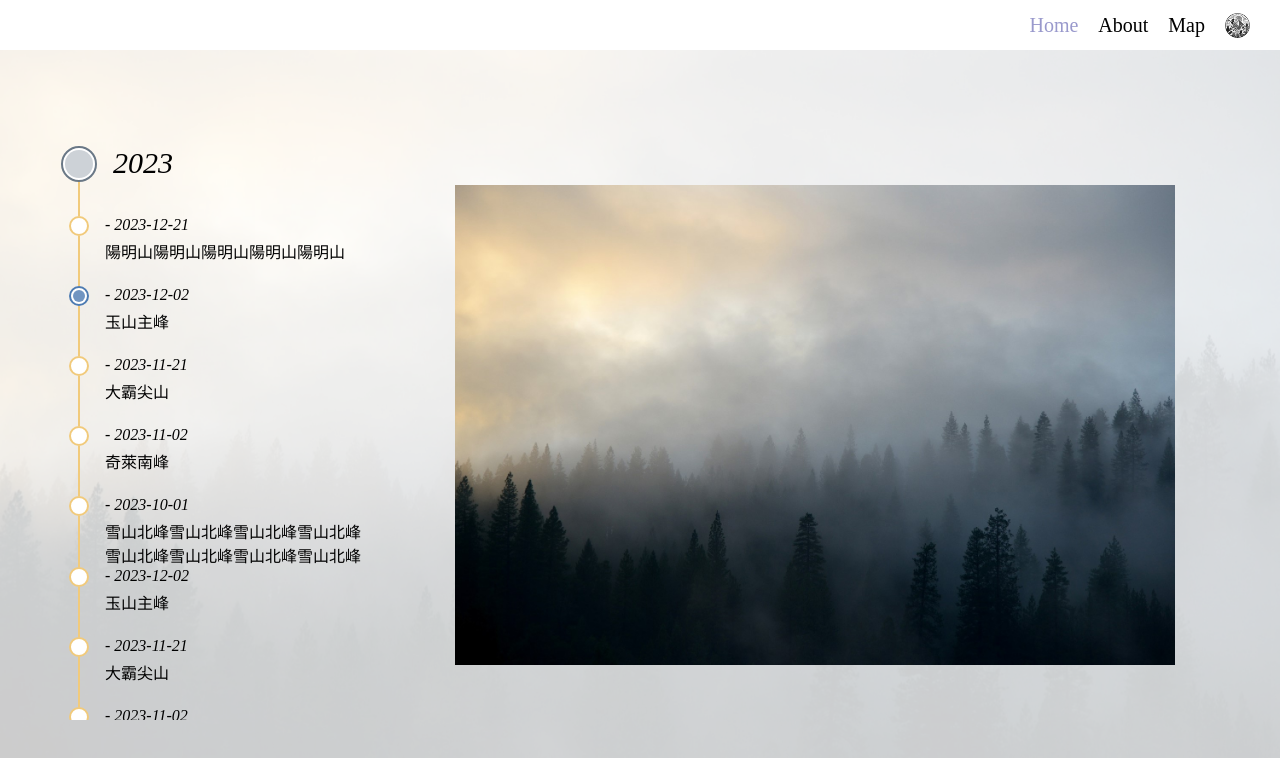
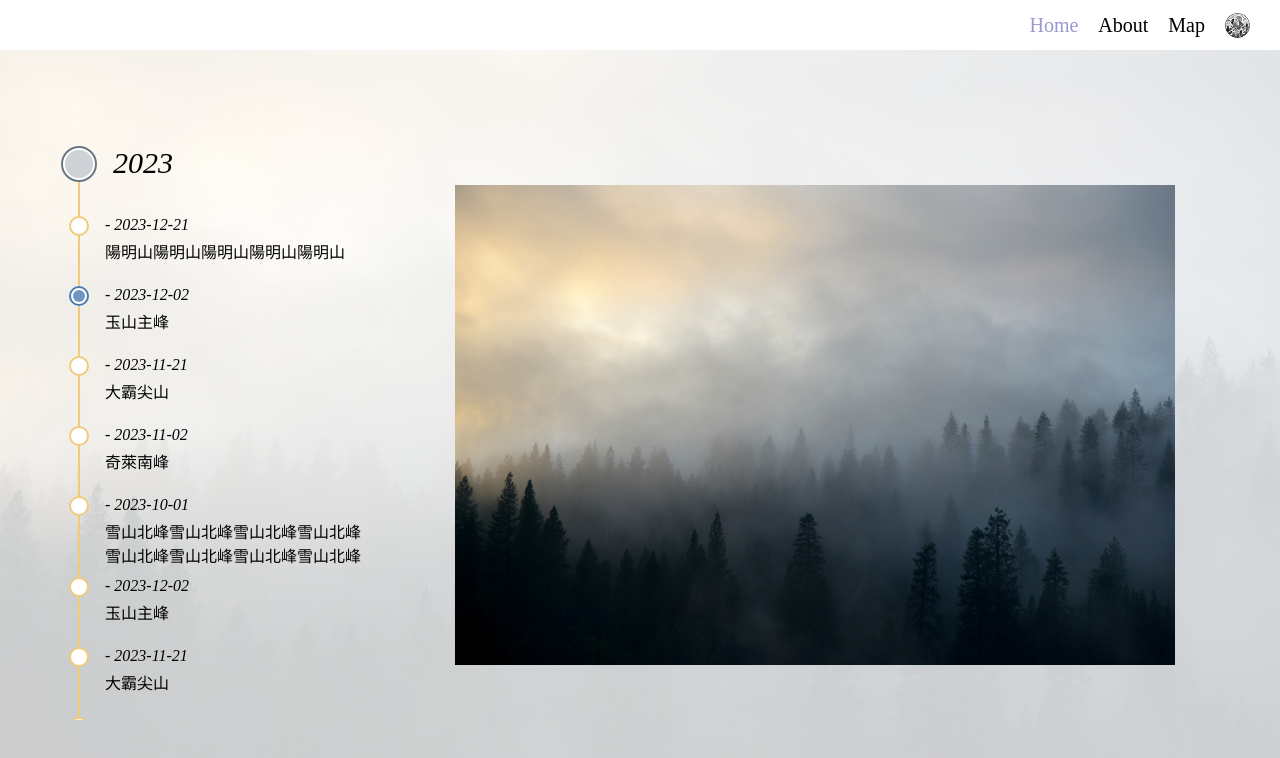
Before and after one commit to DreamWayGH/Travel-Map, an Angular app: page /menu/home in a window 1280 px wide. Shown: the top 758 px of the page. Built offline with nearby package versions, Linux system fonts and the light colour scheme.

Commit message:
文字padding

```diff
--- a/src/app/home/home.component.scss
+++ b/src/app/home/home.component.scss
@@ -51,7 +51,6 @@
       }
     }
   }
-
   @media (max-width: 1200px) {
     & {
       flex-direction: column;
--- a/src/app/timeline/timeline.component.html
+++ b/src/app/timeline/timeline.component.html
@@ -21,7 +21,7 @@
         [ngClass]="{ 'year-date': data.type == 'year' }"
         >{{ data.type == "event" ? "- " + data.date : data.date }}</span
       >
-      <span>{{ data.content }}</span>
+      <span class="timeline-content">{{ data.content }}</span>
     </div>
   </div>
 </div>
--- a/src/app/timeline/timeline.component.scss
+++ b/src/app/timeline/timeline.component.scss
@@ -24,6 +24,9 @@
         &.year-date {
           font-size: 30px;
         }
+      }
+      .timeline-content {
+        padding: 0px 0px 10px 0;
       }
     }
     .timeline-point-track-container {
@@ -91,7 +94,6 @@
       }
     }
   }
-
   @media (max-width: 1200px) {
     & {
       flex-direction: row;
```
